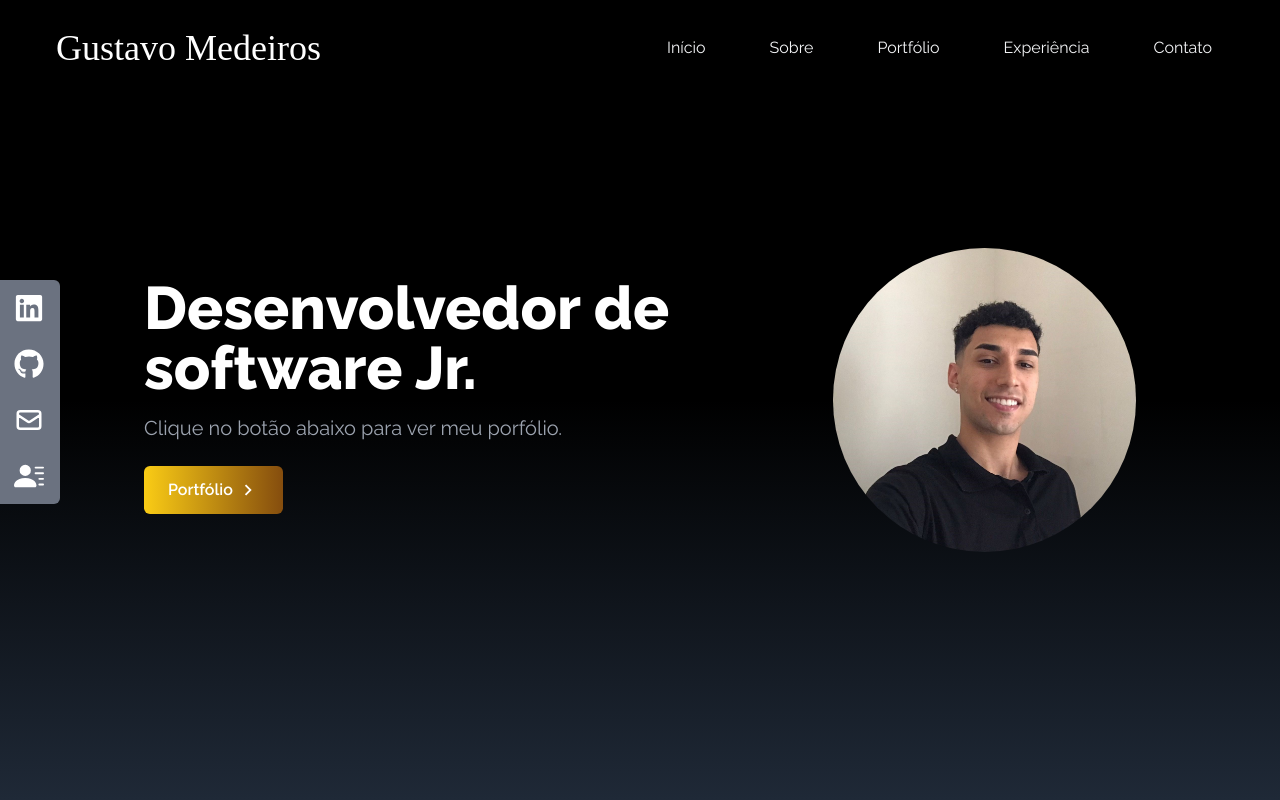
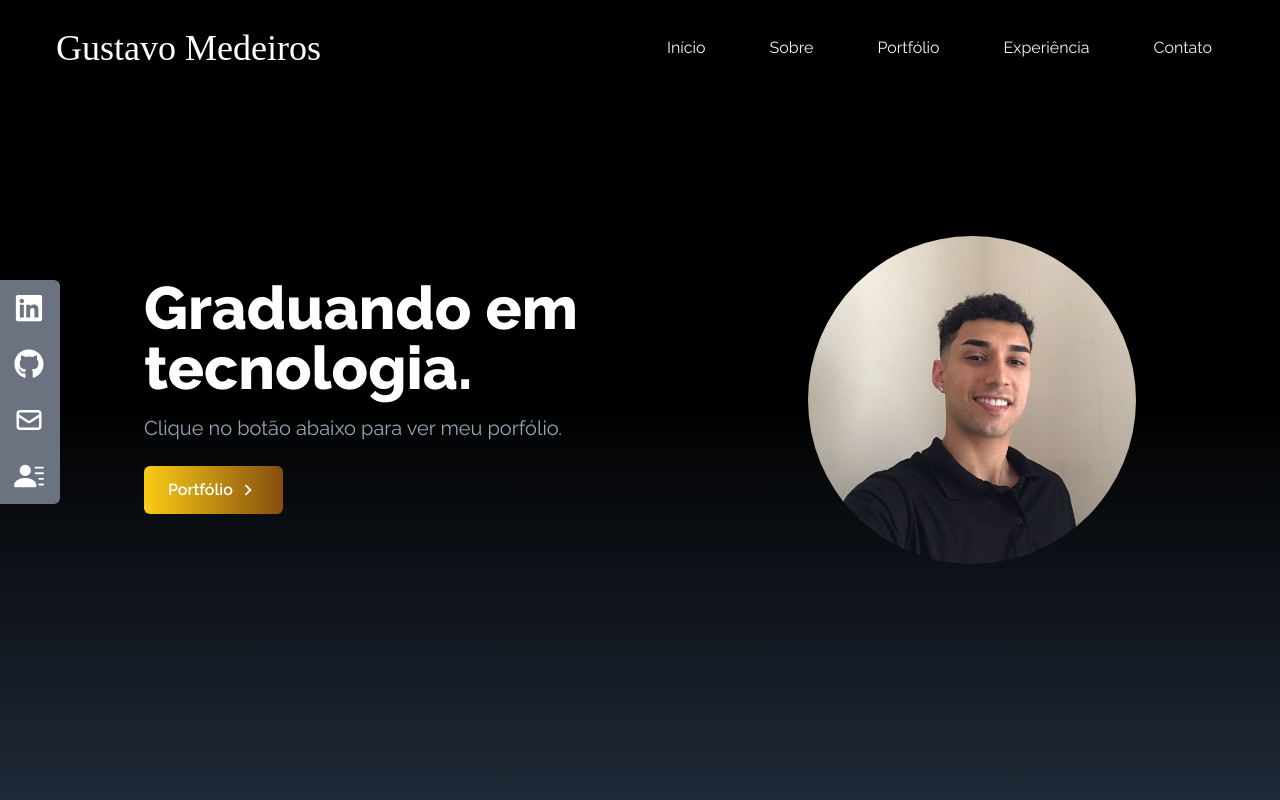
Before and after one commit to medeirospc/portfolio-jsx, a React (Create React App) app: page / in a window 1280 px wide. Shown: the top 800 px of the page. Built offline with nearby package versions, Linux system fonts and the light colour scheme; a web font is replaced by a local one.

Commit message:
changing description

```diff
--- a/src/components/Início.jsx
+++ b/src/components/Início.jsx
@@ -12,7 +12,7 @@ const Início = () => {
       <div className="max-w-screen-lg mx-auto flex flex-col items-center justify-center h-full px-4 md:flex-row">
         <div className="flex flex-col justify-center h-full">
           <h2 className="text-4xl sm:text-6xl font-bold text-white">
-            Desenvolvedor de software Jr.
+            Graduando em tecnologia.
           </h2>
           <p className="text-gray-400 text-xl py-4 max-w-md">
             Clique no botão abaixo para ver meu porfólio.
```
